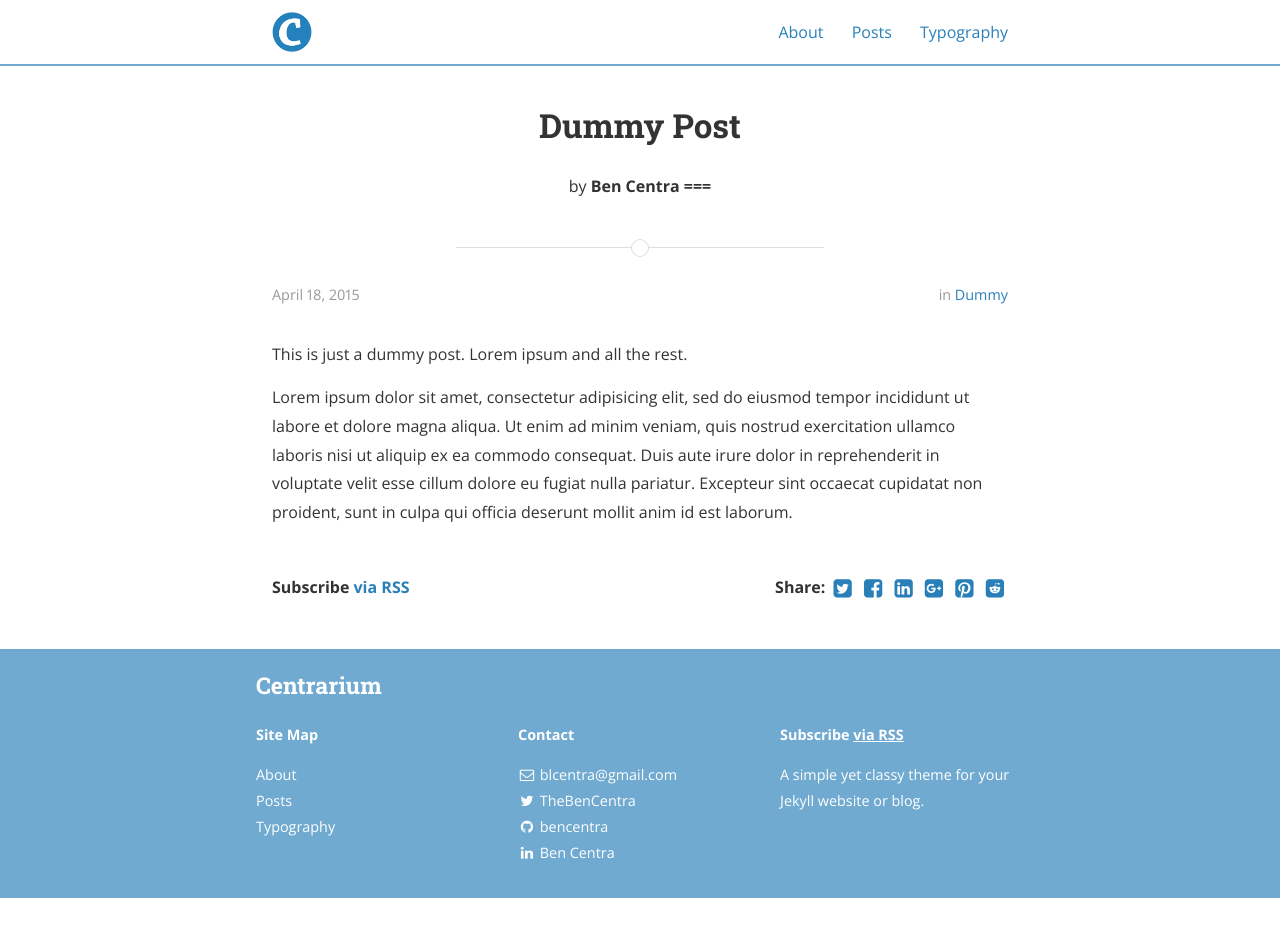
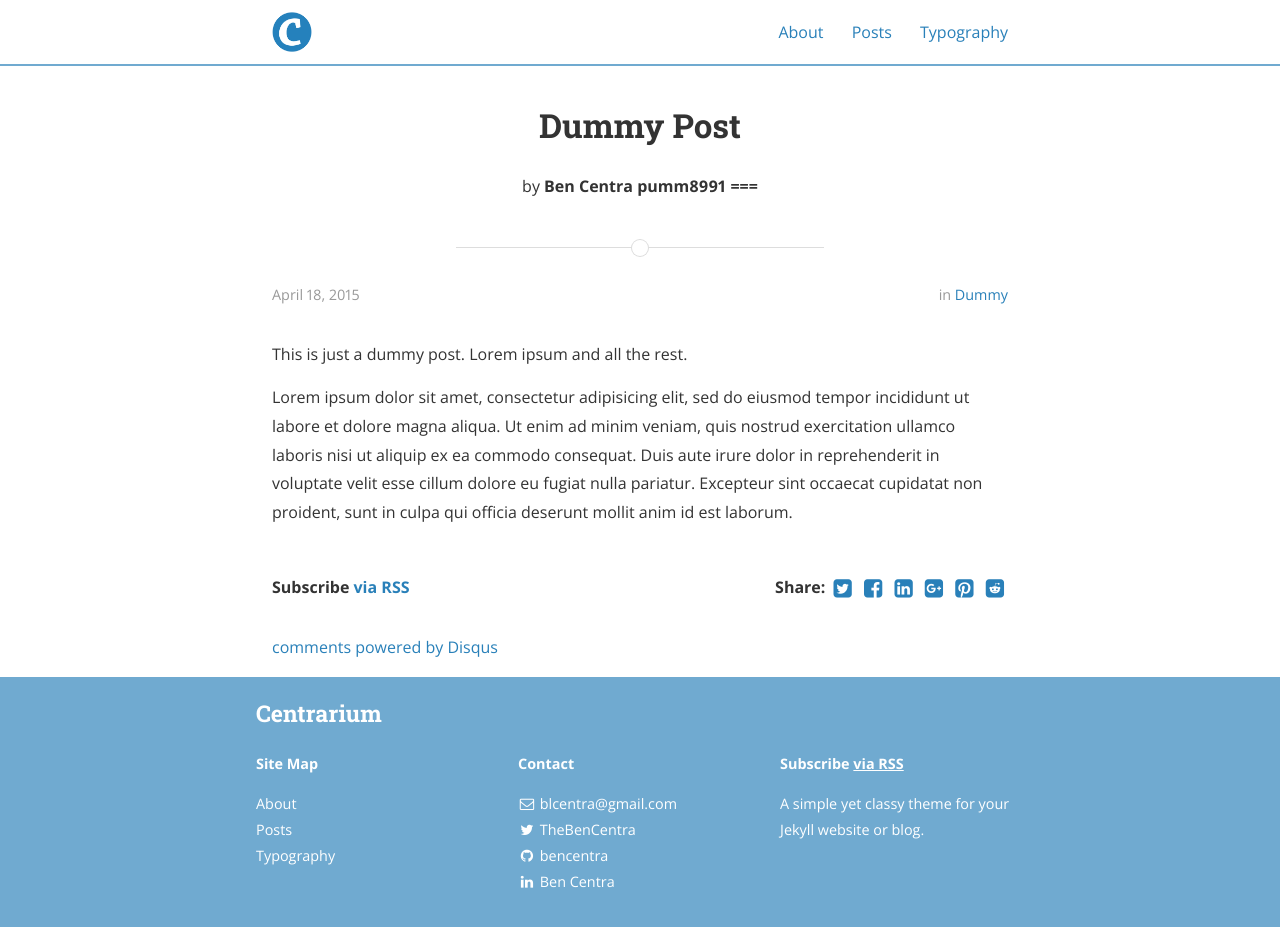
Before and after one commit to pumm8991/pumm8991.github.io, a Jekyll site: the page built from _posts/2015-04-18-dummy.markdown, in a window 1280 px wide. Built offline with Jekyll 4.4.1, drawn with Linux system fonts in a browser that asks for light colours; nearby versions of some CDN libraries; comment, search, counter and statistics services are not loaded; before the commit the page ends 900 px from its top, so only the background shows below that; some of the changed lines change nothing that is shown.

Commit message:
Initial commit

```diff
--- a/_config.yml
+++ b/_config.yml
@@ -41,7 +41,7 @@
     tag: '/tag/:name/'
 
 # Disqus comments
-# disqus_shortname: pumm8991
+disqus_shortname: pumm8991
 
 # Google analytics
 # ga_tracking_id: "UA-XXXX-1"
```
